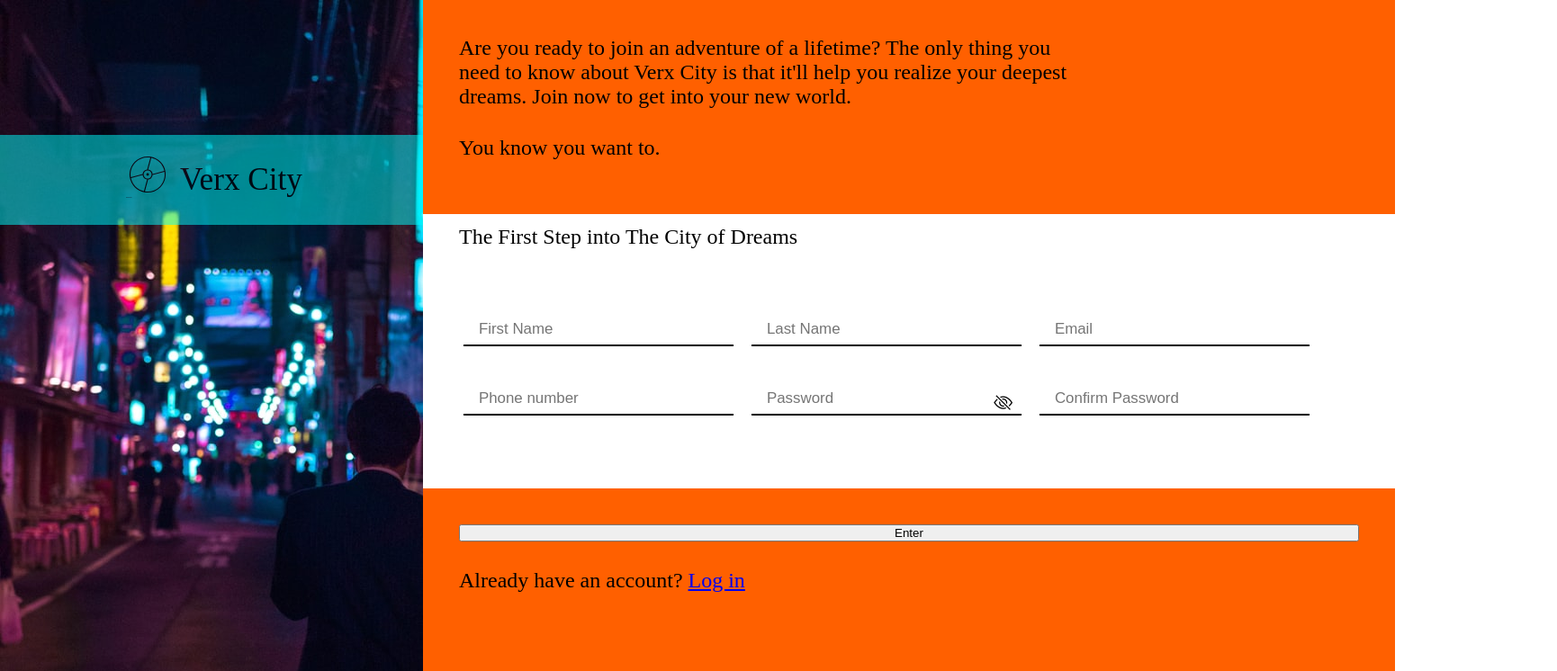
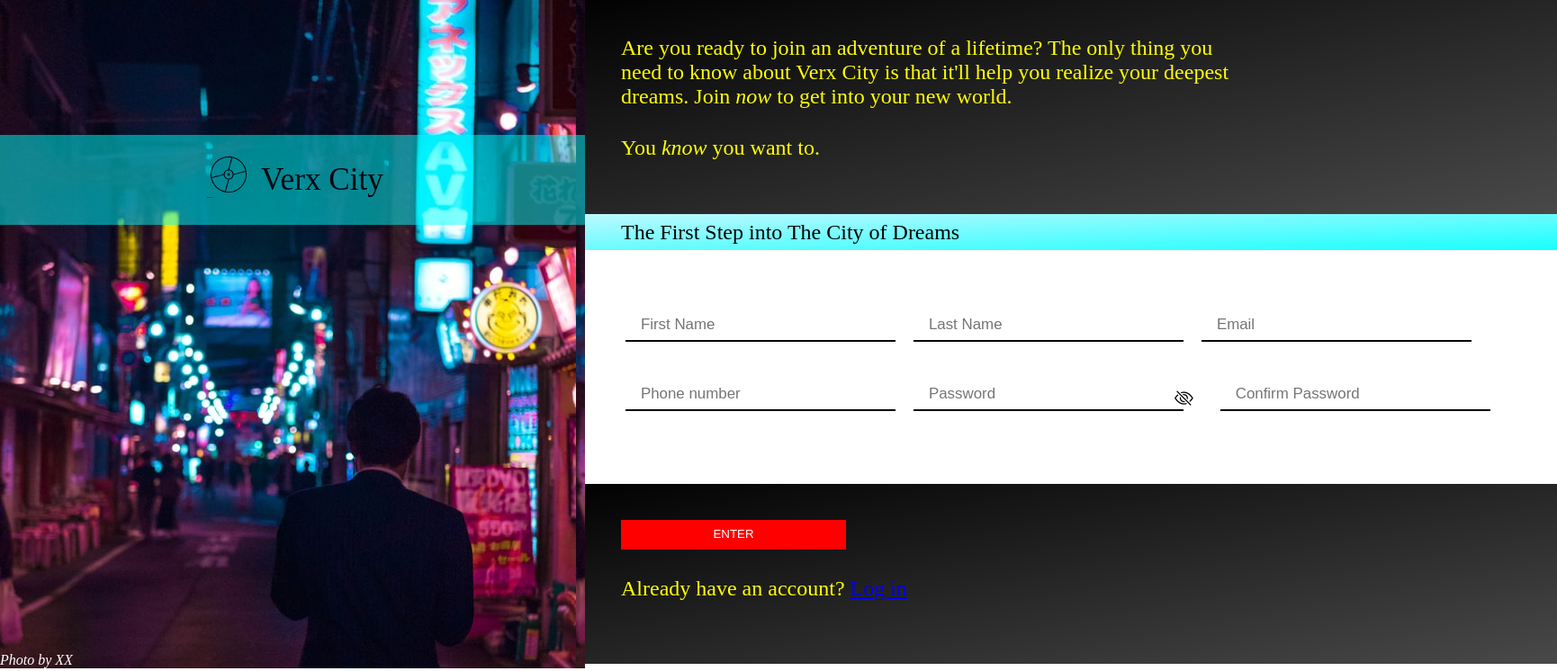
Before and after one commit to falteringsky/sign-up-form, a plain HTML site: page index.html in a window 1280 px wide. Shown: the top 746 px of the page at 90% size, 1730 px wide, since content can reach past the window. Drawn offline with nearby package versions, Linux system fonts and the light colour scheme.

Commit message:
added backgrounds color and reformatted height and width of content

```diff
--- a/styles.css
+++ b/styles.css
@@ -18,8 +18,8 @@ body {
     display: flex;
     flex-direction: column;
     justify-content: space-between;
-    height: 100vh;
-    width: 470px;
+    height: 743px;
+    width: 650px;
     background-image: url(./images/small-header.jpg);
 }
 
@@ -31,7 +31,7 @@ body {
     justify-content: center;
     align-items: center;
     height: 100px;
-    width: 470px;
+    width: 650px;
     background-color: aqua;
     filter: alpha(Opacity=90);
     opacity: 0.5;
@@ -57,10 +57,9 @@ body {
 }
 
 main {
-    /* background-color: blueviolet; */
     display: flex;
     flex-direction: column;
-    height: 100vh;
+    max-height: 750px;
     width: 100vw;
 }
 
@@ -69,25 +68,37 @@ main {
 }
 
 .fontMain.introTxt {
-    background-color: #ff6000;
     width: 100%;
-    height: 300px;
+    /* height: 300px; */
     display: flex;
     flex-direction: column;
     justify-content: end;
     gap: 30px;
     padding: 40px;
+    color: yellow;
+/* Created with https://www.css-gradient.com */
+    background: #020202;
+    background: -webkit-linear-gradient(top left, #020202, #494949);
+    background: -moz-linear-gradient(top left, #020202, #494949);
+    background: linear-gradient(to bottom right, #020202, #494949);
 }
 
 .formIntro {
     display: flex;
     height: 40px;
-    /* background-color: antiquewhite; */
     padding: 6px 40px;
-    margin-top: 5px;
     margin-bottom: 15px;
     justify-content: flex-start;
     align-items: center;
+    /* Created with https://www.css-gradient.com */
+    background: #BCF9FF;
+    background: -webkit-linear-gradient(top left, #BCF9FF, #17FFFF);
+    background: -moz-linear-gradient(top left, #BCF9FF, #17FFFF);
+    background: linear-gradient(to bottom right, #BCF9FF, #17FFFF);
+}
+
+.itali {
+    font-style: italic;
 }
 
 .fontMain.topTxt {
@@ -100,8 +111,6 @@ main {
 
 .form {
     width: 100%;
-    height: 100%; /*260px*/
-    /* background-color: #28a745; */
 }
 
 .frm {
@@ -109,10 +118,13 @@ main {
 }
 
 .formConfirm {
-    background-color: #ff6000;
-    width: 100%;
-    height: 100%;
+    display: flex;
+    height: 200px;
     padding: 40px;
+    background: #020202;
+    background: -webkit-linear-gradient(top left, #020202, #494949);
+    background: -moz-linear-gradient(top left, #020202, #494949);
+    background: linear-gradient(to bottom right, #020202, #494949);
 }
 
 .formSubmit {
@@ -207,10 +219,35 @@ form i{
 }
 
 small {
-    width: 250px;
+    width: 300px;
     display: flex;
     flex-wrap: wrap;
 }
+
+.btn {
+    width: 250px;
+    padding: 8px 18px;
+    background: red;
+    border-bottom: 2px solid red;
+    border-top-style: none;
+    border-right-style: none;
+    border-left-style: none;
+    color: #fff;
+    text-transform: uppercase;
+    }
+
+.btn:hover {
+    background: pink;
+    cursor: pointer;
+    }
+
+.btn:focus {
+    outline: none;
+    }
+
+    .accountQ {
+        color: yellow;
+    }
 
 
 /*@keyframes emailCaret-anim{
```
